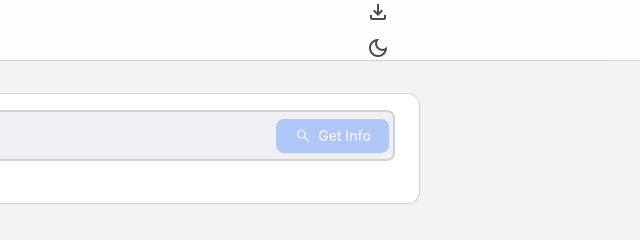
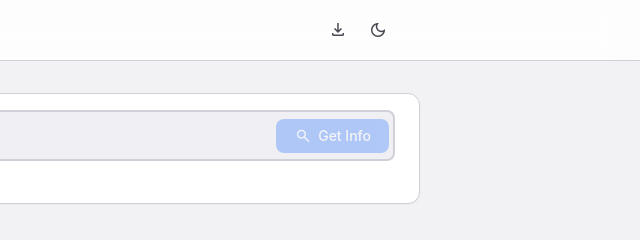
Before and after one commit to simplearyan/yt-downloader, a website: page public/index.html in a window 1280 px wide. Shown: the top 240 px of the page, 640-1280 px from the left. Drawn offline with nearby package versions, Linux system fonts and the light colour scheme; a web font is replaced by a local one.

Commit message:
ui polish

```diff
--- a/public/index.html
+++ b/public/index.html
@@ -28,7 +28,7 @@
         </div>
         <div class="app-bar-end">
           <button id="autoDownloadToggle" class="icon-btn" aria-label="Toggle auto-download" title="Auto-download is OFF">
-            <span class="material-symbols-outlined">download</span>
+            <span class="material-symbols-outlined">flash_off</span>
           </button>
           <button id="themeToggle" class="icon-btn" aria-label="Toggle theme" title="Toggle theme">
             <span class="material-symbols-outlined">dark_mode</span>
--- a/public/style.css
+++ b/public/style.css
@@ -176,6 +176,17 @@
 
 .app-bar .icon-btn.active-toggle {
   color: var(--color-primary);
+  background: color-mix(in srgb, var(--color-primary) 12%, transparent);
+}
+
+.app-bar-end {
+  display: flex;
+  align-items: center;
+  gap: 4px;
+}
+
+.app-bar-end .icon-btn .material-symbols-outlined {
+  font-size: 20px;
 }
 
 /* ── Main ──────────────────────────────────────────── */
```
